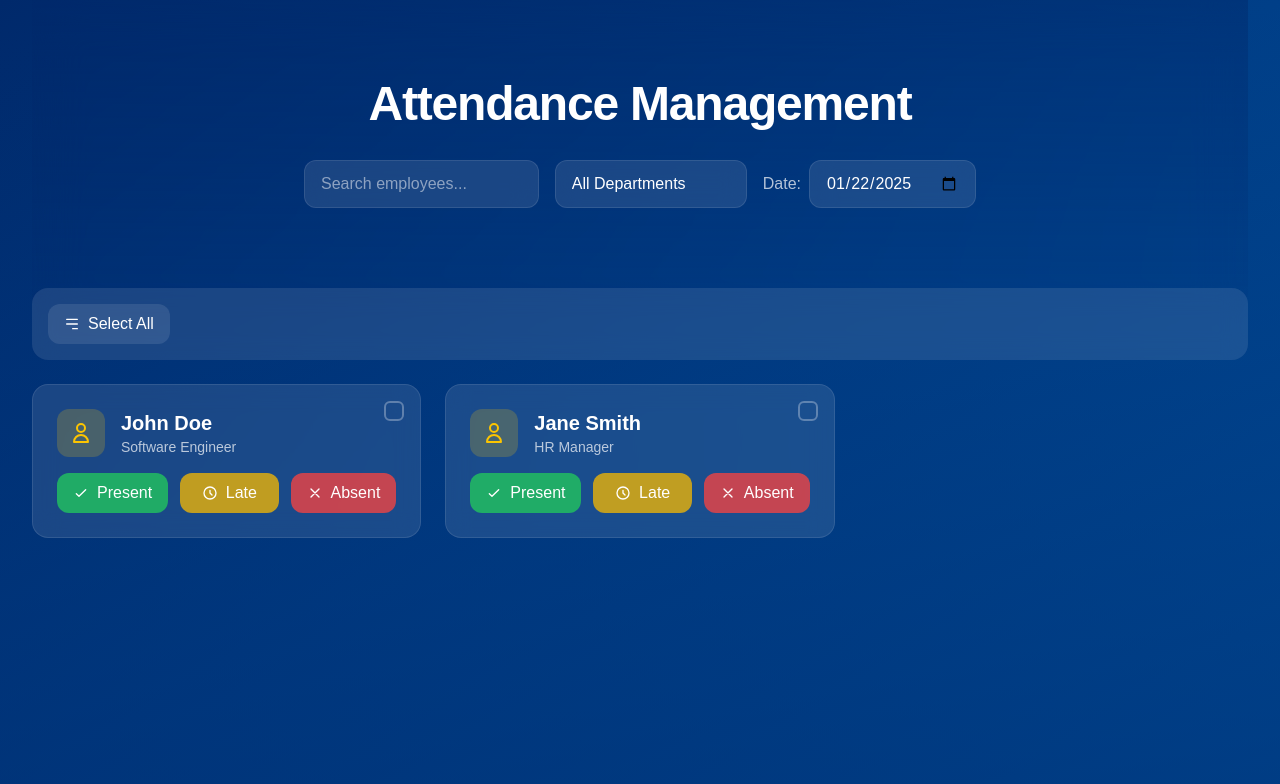
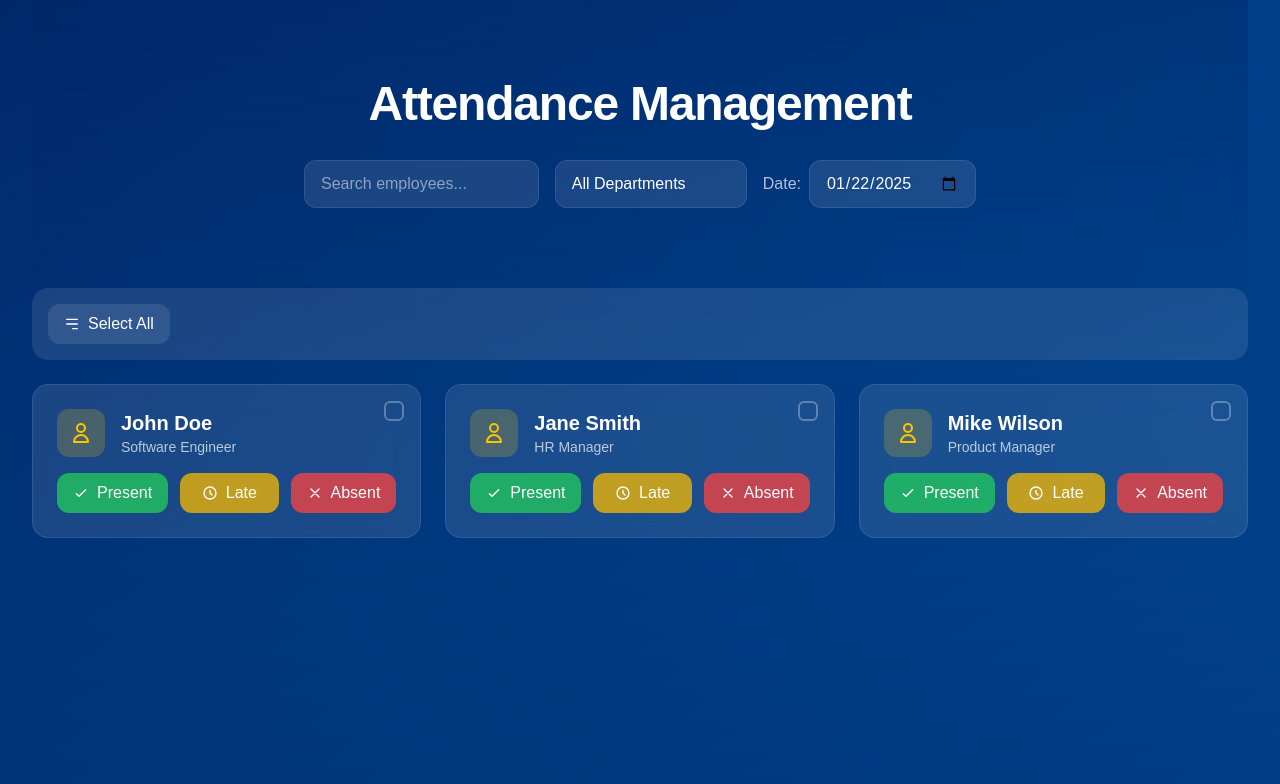
Before and after one commit to ThatNinjaGuy/employee-management, a Next.js app: page /attendance in a window 1280 px wide. Shown: the top 784 px of the page. Built offline with nearby package versions, Linux system fonts and the light colour scheme.

Commit message:
Added state management from top level to employee and attendance

```diff
--- a/src/app/layout.tsx
+++ b/src/app/layout.tsx
@@ -2,6 +2,7 @@ import type { Metadata } from "next";
 import { Geist, Geist_Mono } from "next/font/google";
 import "./globals.css";
 import { EmployeeProvider } from "@/context/EmployeeContext";
+import { AttendanceProvider } from "@/context/AttendanceContext";
 
 const geistSans = Geist({
   variable: "--font-geist-sans",
@@ -28,7 +29,9 @@ export default function RootLayout({
       <body
         className={`${geistSans.variable} ${geistMono.variable} antialiased`}
       >
-        <EmployeeProvider>{children}</EmployeeProvider>
+        <EmployeeProvider>
+          <AttendanceProvider>{children}</AttendanceProvider>
+        </EmployeeProvider>
       </body>
     </html>
   );
--- a/src/components/Home.tsx
+++ b/src/components/Home.tsx
@@ -1,11 +1,6 @@
-"use client";
-
 import { theme } from "@/theme/colors";
 import { Card } from "./common/Card";
 import { styles } from "@/styles/components/home.styles";
-import { useState } from "react";
-import { employees as initialEmployees } from "@/data/dummy";
-import { Employee } from "@/types";
 
 const DASHBOARD_CARDS = [
   {
@@ -86,16 +81,6 @@ const DASHBOARD_CARDS = [
 ];
 
 export function Home() {
-  const [employees, setEmployees] = useState<Employee[]>(initialEmployees);
-
-  const handleUpdateEmployee = (updatedEmployee: Employee) => {
-    setEmployees(
-      employees.map((emp) =>
-        emp.id === updatedEmployee.id ? updatedEmployee : emp
-      )
-    );
-  };
-
   return (
     <div className={styles.wrapper}>
       {/* Background Elements */}
@@ -143,14 +128,6 @@ export function Home() {
                 title={card.title}
                 description={card.description}
                 accentColor={card.accentColor}
-                state={
-                  card.href === "/employees"
-                    ? {
-                        employees,
-                        onUpdateEmployee: handleUpdateEmployee,
-                      }
-                    : undefined
-                }
               />
             </div>
           ))}
--- a/src/components/attendance/AttendanceActions.tsx
+++ b/src/components/attendance/AttendanceActions.tsx
@@ -1,8 +1,8 @@
-import { Attendance } from "@/types";
+import { AttendanceRecord } from "@/types";
 
 type AttendanceActionsProps = {
   employeeId: number;
-  attendance?: Attendance;
+  attendance?: AttendanceRecord;
   onMarkAttendance: (
     employeeId: number,
     status: "present" | "absent" | "late"
--- a/src/components/attendance/AttendanceManagement.tsx
+++ b/src/components/attendance/AttendanceManagement.tsx
@@ -1,13 +1,15 @@
 "use client";
 
 import { useState } from "react";
-import { attendance as initialAttendance, employees } from "@/data/dummy";
-import { Attendance } from "@/types";
+import { useEmployees } from "@/context/EmployeeContext";
+import { useAttendance } from "@/context/AttendanceContext";
 import { AttendanceHeader } from "./AttendanceHeader";
 import { AttendanceCard } from "./AttendanceCard";
 
 export function AttendanceManagement() {
-  const [attendance, setAttendance] = useState<Attendance[]>(initialAttendance);
+  const { employees } = useEmployees();
+  const { employeeAttendance, addAttendanceRecord, bulkCheckout } =
+    useAttendance();
   const [selectedDate, setSelectedDate] = useState(
     new Date().toISOString().split("T")[0]
   );
@@ -29,24 +31,28 @@ export function AttendanceManagement() {
     return matchesSearch && matchesDepartment;
   });
 
-  const filteredAttendance = attendance.filter((a) => a.date === selectedDate);
+  const getAttendanceForDate = (employeeId: number) => {
+    const employeeData = employeeAttendance.find(
+      (ea) => ea.employeeId === employeeId
+    );
+    return employeeData?.attendance.find((a) => a.date === selectedDate);
+  };
 
   const handleMarkAttendanceForSelected = (
     status: "present" | "absent" | "late"
   ) => {
-    const today = new Date().toISOString().split("T")[0];
     const now = new Date().toLocaleTimeString("en-US", { hour12: false });
 
-    const newAttendances = selectedEmployees.map((employeeId) => ({
-      id: attendance.length + employeeId,
-      employeeId,
-      date: today,
-      checkIn: now,
-      checkOut: "",
-      status,
-    }));
-
-    setAttendance([...attendance, ...newAttendances]);
+    selectedEmployees.forEach((employeeId) => {
+      const newRecord = {
+        id: Date.now() + employeeId,
+        date: selectedDate,
+        checkIn: now,
+        checkOut: "",
+        status,
+      };
+      addAttendanceRecord(employeeId, newRecord);
+    });
     setSelectedEmployees([]);
   };
 
@@ -62,36 +68,29 @@ export function AttendanceManagement() {
     employeeId: number,
     status: "present" | "absent" | "late"
   ) => {
-    const today = new Date().toISOString().split("T")[0];
     const now = new Date().toLocaleTimeString("en-US", { hour12: false });
-
-    const newAttendance: Attendance = {
-      id: attendance.length + 1,
-      employeeId,
-      date: today,
+    const newRecord = {
+      id: Date.now(),
+      date: selectedDate,
       checkIn: now,
       checkOut: "",
       status,
     };
-
-    setAttendance([...attendance, newAttendance]);
+    addAttendanceRecord(employeeId, newRecord);
   };
 
   const handleBulkCheckOut = () => {
     const now = new Date().toLocaleTimeString("en-US", { hour12: false });
-    setAttendance(
-      attendance.map((record) =>
-        record.date === selectedDate && !record.checkOut
-          ? { ...record, checkOut: now }
-          : record
-      )
-    );
+    bulkCheckout(selectedDate, now);
   };
 
   // Get count of employees who haven't checked out
-  const pendingCheckouts = filteredAttendance.filter(
-    (record) => !record.checkOut
-  ).length;
+  const pendingCheckouts = employeeAttendance.reduce((count, emp) => {
+    const todayRecord = emp.attendance.find(
+      (a) => a.date === selectedDate && !a.checkOut
+    );
+    return todayRecord ? count + 1 : count;
+  }, 0);
 
   const handleSelectAll = () => {
     const allEmployeeIds = filteredEmployees.map((emp) => emp.id);
@@ -187,9 +186,7 @@ export function AttendanceManagement() {
               <div className="absolute -inset-2 bg-gradient-to-r from-accent-main/20 to-accent-light/20 rounded-xl blur-xl opacity-0 group-hover:opacity-100 transition-opacity duration-500" />
               <AttendanceCard
                 employee={employee}
-                attendance={filteredAttendance.find(
-                  (a) => a.employeeId === employee.id
-                )}
+                attendance={getAttendanceForDate(employee.id)}
                 onMarkAttendance={handleMarkAttendance}
                 isSelected={selectedEmployees.includes(employee.id)}
                 onToggleSelect={() => toggleEmployeeSelection(employee.id)}
--- a/src/components/common/Card.tsx
+++ b/src/components/common/Card.tsx
@@ -1,12 +1,6 @@
 import { ReactNode } from "react";
 import Link from "next/link";
 import { styles } from "@/styles/components/card.styles";
-import { Employee } from "@/types";
-
-interface CardState {
-  employees: Employee[];
-  onUpdateEmployee: (employee: Employee) => void;
-}
 
 interface CardProps {
   href: string;
@@ -14,7 +8,6 @@ interface CardProps {
   title: string;
   description: string;
   accentColor: string;
-  state?: CardState;
   className?: string;
   children?: ReactNode;
 }
@@ -25,13 +18,9 @@ export function Card({
   title,
   description,
   accentColor = "",
-  state,
   className,
   children,
 }: CardProps) {
-  const encodedState = state ? encodeURIComponent(JSON.stringify(state)) : "";
-  const finalHref = state ? `${href}?state=${encodedState}` : href;
-
   const content = (
     <div className={`${styles.container} ${className || ""}`}>
       {children || (
@@ -67,5 +56,5 @@ export function Card({
     </div>
   );
 
-  return <Link href={finalHref}>{content}</Link>;
+  return <Link href={href}>{content}</Link>;
 }
--- /dev/null
+++ b/src/context/AttendanceContext.tsx
@@ -0,0 +1,89 @@
+"use client";
+
+import { createContext, useContext, useState, ReactNode } from "react";
+import { employeeAttendance as initialAttendance } from "@/data/dummy";
+import { EmployeeAttendance, AttendanceRecord } from "@/types";
+
+interface AttendanceContextType {
+  employeeAttendance: EmployeeAttendance[];
+  addAttendanceRecord: (employeeId: number, record: AttendanceRecord) => void;
+  updateAttendanceRecord: (
+    employeeId: number,
+    record: AttendanceRecord
+  ) => void;
+  bulkCheckout: (date: string, checkOutTime: string) => void;
+}
+
+const AttendanceContext = createContext<AttendanceContextType | undefined>(
+  undefined
+);
+
+export function AttendanceProvider({ children }: { children: ReactNode }) {
+  const [employeeAttendance, setEmployeeAttendance] =
+    useState<EmployeeAttendance[]>(initialAttendance);
+
+  const addAttendanceRecord = (
+    employeeId: number,
+    record: AttendanceRecord
+  ) => {
+    setEmployeeAttendance((current) =>
+      current.map((emp) =>
+        emp.employeeId === employeeId
+          ? { ...emp, attendance: [...emp.attendance, record] }
+          : emp
+      )
+    );
+  };
+
+  const updateAttendanceRecord = (
+    employeeId: number,
+    updatedRecord: AttendanceRecord
+  ) => {
+    setEmployeeAttendance((current) =>
+      current.map((emp) =>
+        emp.employeeId === employeeId
+          ? {
+              ...emp,
+              attendance: emp.attendance.map((record) =>
+                record.id === updatedRecord.id ? updatedRecord : record
+              ),
+            }
+          : emp
+      )
+    );
+  };
+
+  const bulkCheckout = (date: string, checkOutTime: string) => {
+    setEmployeeAttendance((current) =>
+      current.map((emp) => ({
+        ...emp,
+        attendance: emp.attendance.map((record) =>
+          record.date === date && !record.checkOut
+            ? { ...record, checkOut: checkOutTime }
+            : record
+        ),
+      }))
+    );
+  };
+
+  return (
+    <AttendanceContext.Provider
+      value={{
+        employeeAttendance,
+        addAttendanceRecord,
+        updateAttendanceRecord,
+        bulkCheckout,
+      }}
+    >
+      {children}
+    </AttendanceContext.Provider>
+  );
+}
+
+export function useAttendance() {
+  const context = useContext(AttendanceContext);
+  if (context === undefined) {
+    throw new Error("useAttendance must be used within an AttendanceProvider");
+  }
+  return context;
+}
--- a/src/data/dummy.ts
+++ b/src/data/dummy.ts
@@ -1,4 +1,4 @@
-import { Employee, Attendance } from "@/types";
+import { Employee, EmployeeAttendance } from "@/types";
 
 export const employees: Employee[] = [
   {
@@ -17,13 +17,23 @@ export const employees: Employee[] = [
     department: "Human Resources",
     joinDate: "2022-11-01",
   },
+  {
+    id: 3,
+    name: "Mike Wilson",
+    email: "mike@example.com",
+    position: "Product Manager",
+    department: "Product",
+    joinDate: "2023-03-20",
+  },
   // Add more dummy employees as needed
 ];
 
-export const attendance: Attendance[] = [
+export const employeeAttendance: EmployeeAttendance[] = [
+  {
+    employeeId: 1,
+    attendance: [
       {
         id: 1,
-    employeeId: 1,
         date: "2024-03-18",
         checkIn: "09:00",
         checkOut: "17:00",
@@ -31,11 +41,71 @@ export const attendance: Attendance[] = [
       },
       {
         id: 2,
+        date: "2024-03-19",
+        checkIn: "08:55",
+        checkOut: "17:30",
+        status: "present",
+      },
+      {
+        id: 3,
+        date: "2024-03-20",
+        checkIn: "09:15",
+        checkOut: "17:00",
+        status: "late",
+      },
+    ],
+  },
+  {
     employeeId: 2,
+    attendance: [
+      {
+        id: 4,
         date: "2024-03-18",
         checkIn: "09:30",
         checkOut: "17:30",
         status: "late",
       },
+      {
+        id: 5,
+        date: "2024-03-19",
+        checkIn: "09:00",
+        checkOut: "17:00",
+        status: "present",
+      },
+      {
+        id: 6,
+        date: "2024-03-20",
+        checkIn: "09:00",
+        checkOut: "16:30",
+        status: "absent",
+      },
+    ],
+  },
+  {
+    employeeId: 3,
+    attendance: [
+      {
+        id: 7,
+        date: "2024-03-18",
+        checkIn: "09:00",
+        checkOut: "16:30",
+        status: "present",
+      },
+      {
+        id: 8,
+        date: "2024-03-19",
+        checkIn: "08:45",
+        checkOut: "17:15",
+        status: "present",
+      },
+      {
+        id: 9,
+        date: "2024-03-20",
+        checkIn: "09:00",
+        checkOut: "17:00",
+        status: "present",
+      },
+    ],
+  },
   // Add more attendance records as needed
 ];
```
Also changed, not shown: src/components/attendance/AttendanceCard.tsx (+4 -4 lines), src/types/index.ts (+13 -0 lines). Lines whose indentation alone changed are shown as unchanged.
